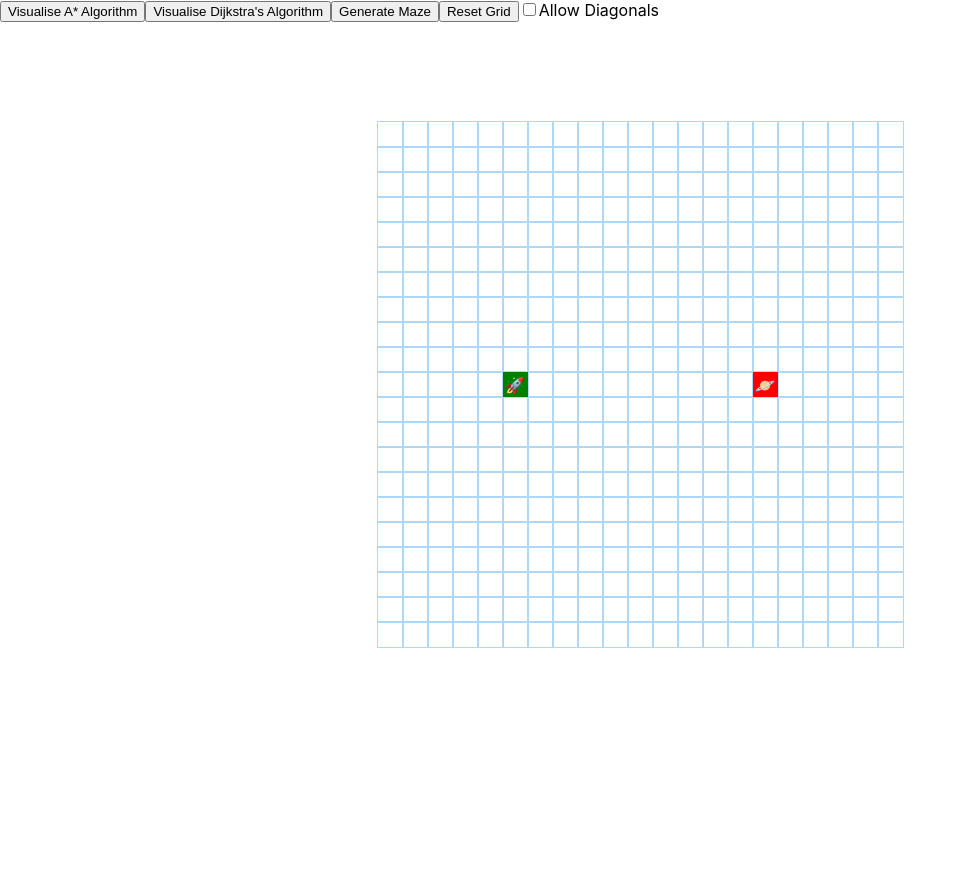
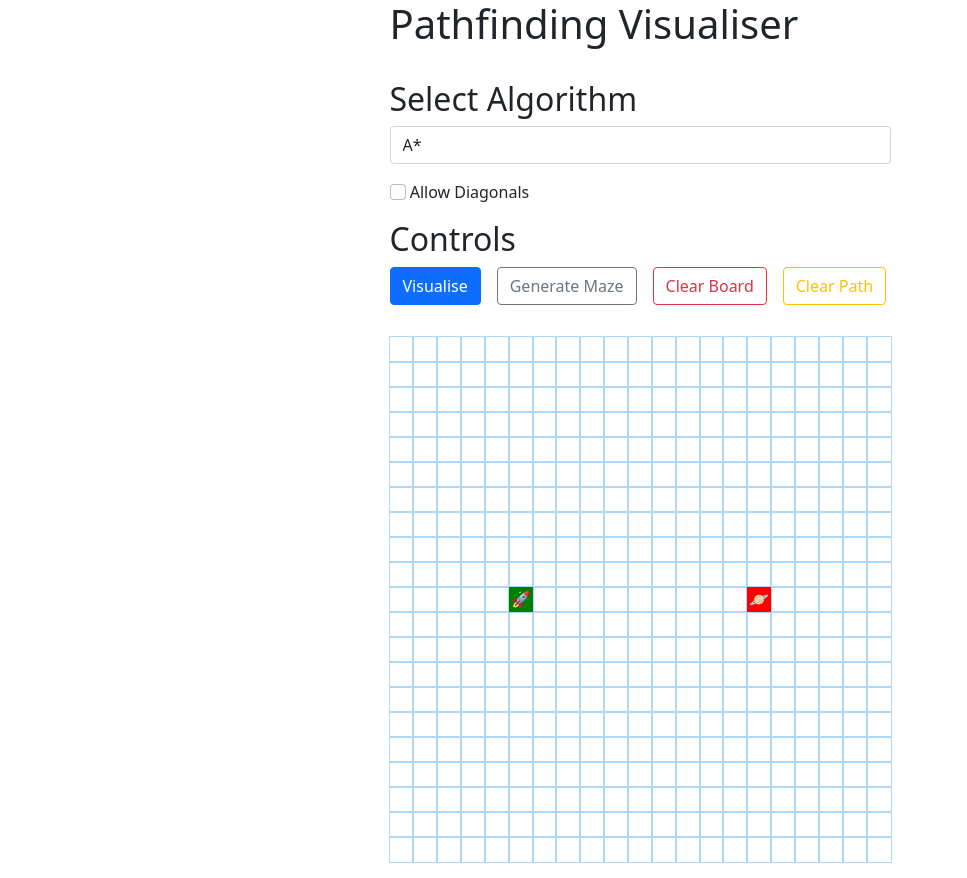
Before and after one commit to jeffreyquan/pathfinding-visualiser, a React (Create React App) app: page / in a window 1280 px wide. Shown: the whole page, without its empty margins (0-967 px from the left). Before the commit the page ends 800 px from the top, so only its background shows below. Built offline with nearby package versions, Linux system fonts and the light colour scheme.

Commit message:
💄 added styling with reactstrap and bootstrap

```diff
--- a/package.json
+++ b/package.json
@@ -6,10 +6,12 @@
     "@testing-library/jest-dom": "^5.11.4",
     "@testing-library/react": "^11.1.0",
     "@testing-library/user-event": "^12.1.10",
+    "bootstrap": "^5.1.0",
     "clsx": "^1.1.1",
     "react": "^17.0.2",
     "react-dom": "^17.0.2",
     "react-scripts": "4.0.3",
+    "reactstrap": "^8.9.0",
     "web-vitals": "^1.0.1"
   },
   "scripts": {
--- /dev/null
+++ b/src/App.css
@@ -0,0 +1,13 @@
+.root {
+  max-width: 525px;
+  margin: 0 auto;
+}
+
+.title {
+  margin-bottom: 32px;
+}
+
+h1 {
+  padding-left: 12px;
+  padding-right: 12px;
+}
--- a/src/App.js
+++ b/src/App.js
@@ -1,9 +1,13 @@
+import "./App.css";
 import PathfindingVisualiser from "./PathfindingVisualiser";
 
 function App() {
   return (
-    <div>
-      <PathfindingVisualiser></PathfindingVisualiser>
+    <div className="root">
+      <div className="title">
+        <h1>Pathfinding Visualiser</h1>
+      </div>
+      <PathfindingVisualiser />
     </div>
   );
 }
--- /dev/null
+++ b/src/PathfindingVisualiser/Legend/index.js
@@ -0,0 +1 @@
+export { default } from "./Legend";
--- a/src/PathfindingVisualiser/PathfindingVisualiser.jsx
+++ b/src/PathfindingVisualiser/PathfindingVisualiser.jsx
@@ -5,6 +5,7 @@ import React, {
   useRef,
   useState,
 } from "react";
+import { Button, Container, FormGroup, Input, Label, Row } from "reactstrap";
 import { dijkstra } from "../algorithms/dijkstra";
 import { astar } from "../algorithms/astar";
 import { getNodesInShortestPathOrder } from "../algorithms/utils";
@@ -43,6 +44,8 @@ export default function PathfindingVisualiser() {
   const [finishNode, setFinishNode] = useState(() =>
     setInitialNode(FINISH_NODE)
   );
+
+  const [algorithm, setAlgorithm] = useState("astar");
 
   const [nodesInShortestPathOrder, setNodesInShortestPathOrder] = useState([]);
   const [visitedNodesInOrder, setVisitedNodesInOrder] = useState([]);
@@ -93,16 +96,27 @@ export default function PathfindingVisualiser() {
 
   const [allowDiagonals, setAllowDiagonals] = useState(false);
 
-  function visualiseAlgorithm(algorithm) {
+  function visualiseAlgorithm() {
     setDisabledGrid(true);
+    if (algorithm === "astar") {
       setVisitedNodesInOrder(
-      algorithm(
+        astar(
           grid,
           grid[startNode.row][startNode.col],
           grid[finishNode.row][finishNode.col],
           allowDiagonals
         )
       );
+    } else if (algorithm === "dijkstra") {
+      setVisitedNodesInOrder(
+        dijkstra(
+          grid,
+          grid[startNode.row][startNode.col],
+          grid[finishNode.row][finishNode.col],
+          allowDiagonals
+        )
+      );
+    }
     setNodesInShortestPathOrder(
       getNodesInShortestPathOrder(grid[finishNode.row][finishNode.col])
     );
@@ -209,35 +223,67 @@ export default function PathfindingVisualiser() {
     setFinishNode(setInitialNode(FINISH_NODE));
   }
 
+  function setMaze() {
+    resetShortestPath();
+    resetVisitedNodes();
+    setGrid(generateMaze(startNode, finishNode, NO_OF_ROWS, NO_OF_COLS));
+  }
+
   return (
-    <>
-      <button onClick={() => visualiseAlgorithm(astar)}>
-        Visualise A* Algorithm
-      </button>
-      <button onClick={() => visualiseAlgorithm(dijkstra)}>
-        Visualise Dijkstra's Algorithm
-      </button>
-      <button
+    <Container className={styles.container}>
+      <Row>
+        <FormGroup>
+          <Label for="algorithmSelect">
+            <h2>Select Algorithm</h2>
+          </Label>
+          <Input
+            type="select"
+            name="select"
+            id="algorithmSelect"
+            value={algorithm}
+            onChange={(e) => setAlgorithm(e.target.value)}
+          >
+            <option value="astar">A*</option>
+            <option value="dijkstra">Dijkstra</option>
+          </Input>
+        </FormGroup>
+      </Row>
+      <Row>
+        <FormGroup>
+          <Label check>
+            <Input
+              type="checkbox"
+              aria-label="Checkbox for allowing diagonals in paths"
+              value={allowDiagonals}
+              onChange={(e) => setAllowDiagonals(e.target.checked)}
+            />{" "}
+            Allow Diagonals
+          </Label>
+        </FormGroup>
+      </Row>
+      <Row>
+        <h2>Controls</h2>
+        <div className={styles.buttonGroup}>
+          <Button
+            color="primary"
             onClick={() => {
-          const gridWithMaze = generateMaze(
-            startNode,
-            finishNode,
-            NO_OF_ROWS,
-            NO_OF_COLS
-          );
-          setGrid(gridWithMaze);
+              resetPath();
+              visualiseAlgorithm();
             }}
           >
+            Visualise
+          </Button>
+          <Button outline color="secondary" onClick={() => setMaze()}>
             Generate Maze
-      </button>
-      <button onClick={() => resetPath()}>Reset Grid</button>
-      <input
-        id="allowDiagonals"
-        type="checkbox"
-        value={allowDiagonals}
-        onChange={(e) => setAllowDiagonals(e.target.checked)}
-      />
-      <label htmlFor="allowDiagonals">Allow Diagonals</label>
+          </Button>
+          <Button outline color="danger" onClick={() => reset()}>
+            Clear Board
+          </Button>
+          <Button outline color="warning" onClick={() => resetPath()}>
+            Clear Path
+          </Button>
+        </div>
+      </Row>
       <div className={styles.grid}>
         {grid.map((row, rowIndex) => (
           <div key={rowIndex} className={styles.row}>
@@ -261,6 +307,6 @@ export default function PathfindingVisualiser() {
           </div>
         ))}
       </div>
-    </>
+    </Container>
   );
 }
--- a/src/PathfindingVisualiser/PathfindingVisualiser.module.css
+++ b/src/PathfindingVisualiser/PathfindingVisualiser.module.css
@@ -1,5 +1,12 @@
+.container {
+}
+
+.container > div {
+  margin-bottom: 16px;
+}
+
 .grid {
-  margin: 100px 16px;
+  margin: 32px auto;
 }
 
 .row {
@@ -9,3 +16,26 @@
   display: grid;
   grid-auto-flow: column;
 }
+
+.buttonGroup {
+  display: flex;
+}
+
+.buttonGroup button:not(:last-child) {
+  margin-right: 16px;
+}
+
+label {
+  cursor: pointer;
+}
+
+@media only screen and (max-width: 525px) {
+  .buttonGroup {
+    flex-direction: column;
+  }
+
+  .buttonGroup button:not(:last-child) {
+    margin-right: 0;
+    margin-bottom: 16px;
+  }
+}
```
Also changed, not shown: src/PathfindingVisualiser/Legend/Legend.jsx (added, +29 -0 lines), src/PathfindingVisualiser/Legend/Legend.module.css (added, +39 -0 lines), src/index.js (+7 -6 lines), 1 other file (tests, documents, lock files or other folders). Lines whose indentation alone changed are shown as unchanged.
